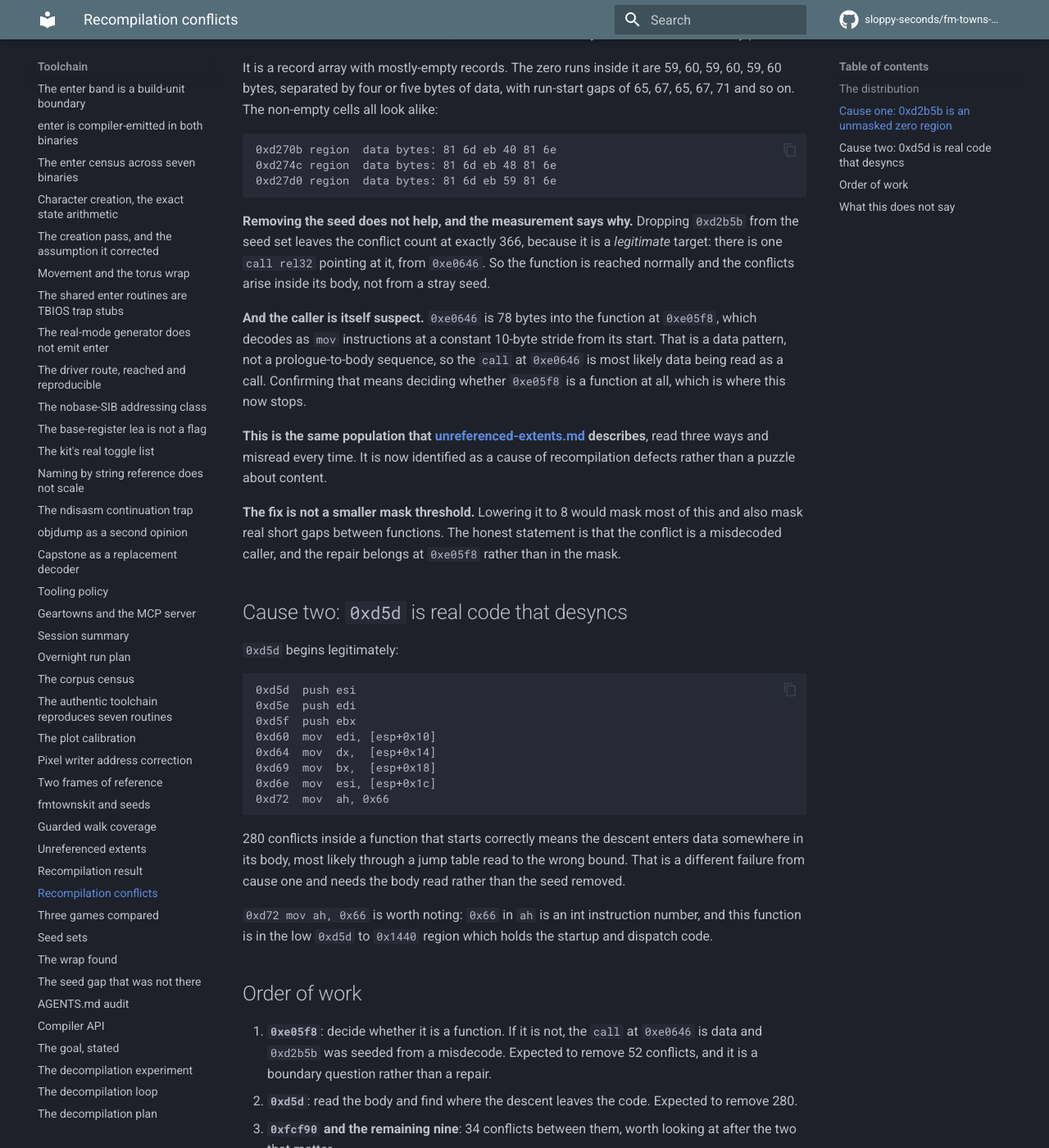
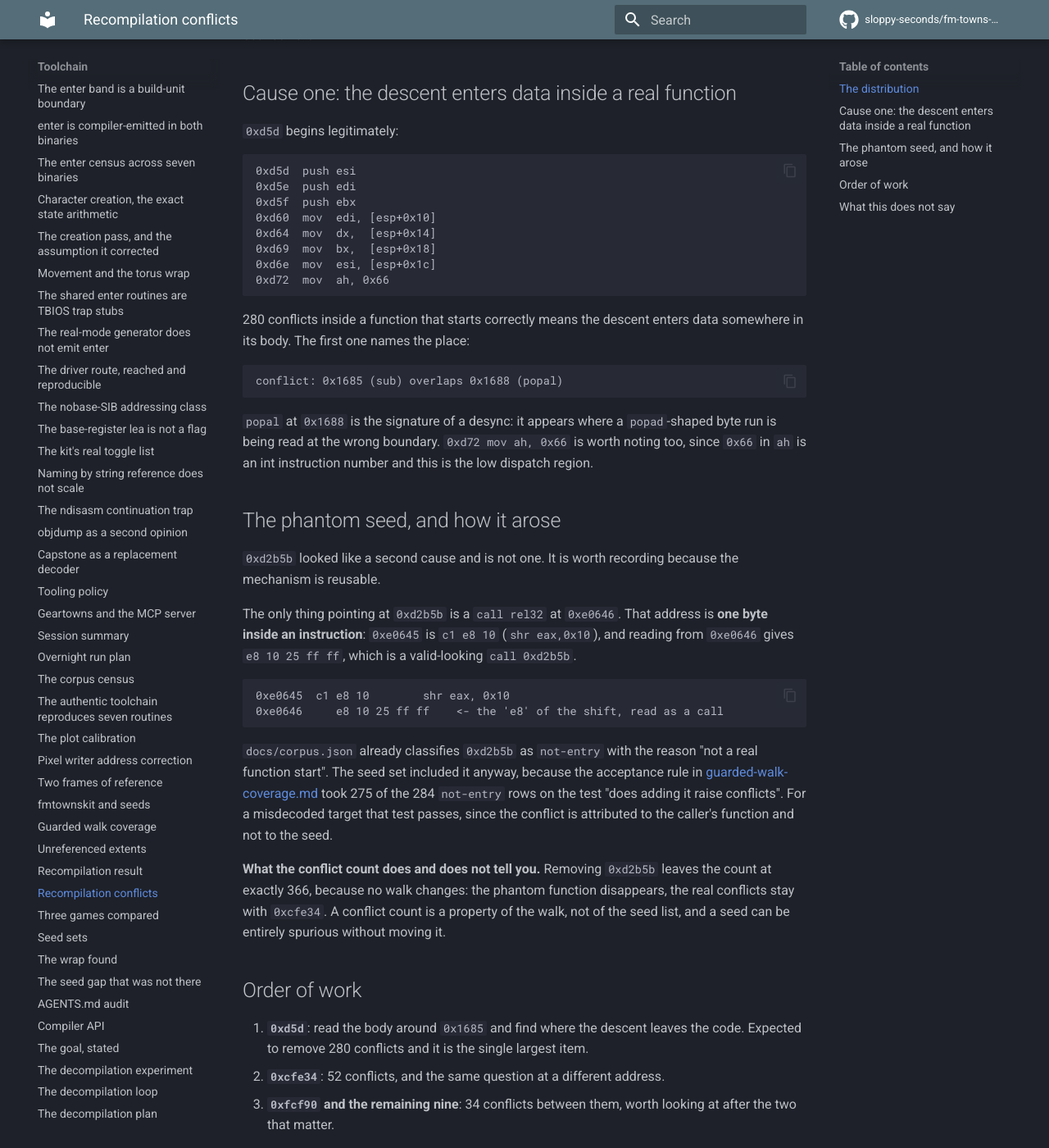
Before and after one commit to sloppy-seconds/fm-towns-ultima, an MkDocs documentation site: the page built from docs/recompilation-conflicts.md, in a window 1280 px wide and 1400 px high, scrolled down 923 px. Shown: the whole window at 82% size. Built offline with MkDocs 1.6.1 and Material for MkDocs 9.7.7, drawn with Linux system fonts in a browser that asks for light colours; comment, search, counter and statistics services are not loaded; some of the changed text lies outside the part shown.

Commit message:
The phantom seed: 0xd2b5b was read out of the middle of a shift
Settles whether 0xe05f8 is a function, and the answer corrects the previous
commit's attribution.

0xe05f8 IS a function and its decodes are clean. The "10-byte stride" I called a
data pattern is mov [abs32], imm32, which is exactly 10 bytes. Not a data
pattern at all.

The call at 0xe0646 is one byte inside an instruction. 0xe0645 is c1 e8 10
(shr eax, 0x10), and reading from 0xe0646 gives e8 10 25 ff ff, a valid-looking
call to 0xd2b5b. So 0xd2b5b was never called; it was seeded from a mid-instruction
decode.

corpus.json already had it as not-entry, "not a real function start". The seed
set took it anyway because the acceptance rule kept 275 of 284 not-entry rows on
the test "does adding it raise conflicts", and for a misdecoded target that test
passes: the conflict is attributed to the caller's function, not to the seed.

The second conflict cluster is therefore at 0xcfe34, not 0xd2b5b. The first
grouping put each conflicting address with the nearest preceding function start,
and 0xd2b5b was a seed sitting just before them. Removing it moved the
attribution 52 conflicts to their real owner.

Removing the phantom seed leaves the count at exactly 366. A conflict count is a
property of the walk, not of the seed list, and a seed can be entirely spurious
without moving it.

The real conflict is named: 0x1685 (sub) overlaps 0x1688 (popal), inside 0xd5d,
which is a desync.

````diff
--- a/docs/recompilation-conflicts.md
+++ b/docs/recompilation-conflicts.md
@@ -12,48 +12,19 @@
 | conflicts | 366 |
 | functions affected | **12** |
 | `0xd5d` | **280** |
-| `0xd2b5b` | **52** |
+| `0xcfe34` | **52** |
 | `0xfcf90` | 9 |
 | the other nine | 25 between them |
 
 So the useful work is two functions, not 366 sites.
 
-## Cause one: `0xd2b5b` is an unmasked zero region
+**An attribution error is recorded because it cost a step.** The second cluster was first reported as
+`0xd2b5b` and that was wrong. The grouping put each conflicting address with the nearest preceding
+function start, and `0xd2b5b` was a seed that sat just before the conflicts. Removing that seed moved
+the attribution to `0xcfe34`, which is where the conflicts always were. A conflict's address and the
+function that owns it are not the same question when a bad seed sits between them.
 
-`0xd2b5b` decodes as `add [eax],al` ten times, which is the signature of decoding zeros. It is not
-inside a zero run, and that is the whole problem: the region `0xd2704` to `0xd2f04` is **86 percent
-zeros** but never has 64 consecutive, so the mask at the 64-byte threshold misses every part of it.
-
-It is a record array with mostly-empty records. The zero runs inside it are 59, 60, 59, 60, 59, 60
-bytes, separated by four or five bytes of data, with run-start gaps of 65, 67, 65, 67, 71 and so on.
-The non-empty cells all look alike:
-
-```
-0xd270b region  data bytes: 81 6d eb 40 81 6e
-0xd274c region  data bytes: 81 6d eb 48 81 6e
-0xd27d0 region  data bytes: 81 6d eb 59 81 6e
-```
-
-**Removing the seed does not help, and the measurement says why.** Dropping `0xd2b5b` from the seed
-set leaves the conflict count at exactly 366, because it is a *legitimate* target: there is one
-`call rel32` pointing at it, from `0xe0646`. So the function is reached normally and the conflicts
-arise inside its body, not from a stray seed.
-
-**And the caller is itself suspect.** `0xe0646` is 78 bytes into the function at `0xe05f8`, which
-decodes as `mov` instructions at a constant 10-byte stride from its start. That is a data pattern,
-not a prologue-to-body sequence, so the `call` at `0xe0646` is most likely data being read as a
-call. Confirming that means deciding whether `0xe05f8` is a function at all, which is where this
-now stops.
-
-**This is the same population that
-[unreferenced-extents.md](unreferenced-extents.md) describes**, read three ways and misread every
-time. It is now identified as a cause of recompilation defects rather than a puzzle about content.
-
-**The fix is not a smaller mask threshold.** Lowering it to 8 would mask most of this and also mask
-real short gaps between functions. The honest statement is that the conflict is a misdecoded caller,
-and the repair belongs at `0xe05f8` rather than in the mask.
-
-## Cause two: `0xd5d` is real code that desyncs
+## Cause one: the descent enters data inside a real function
 
 `0xd5d` begins legitimately:
 
@@ -68,23 +39,53 @@
 0xd72  mov  ah, 0x66
 ```
 
-280 conflicts inside a function that starts correctly means the descent enters data somewhere in
-its body, most likely through a jump table read to the wrong bound. That is a different failure from
-cause one and needs the body read rather than the seed removed.
+280 conflicts inside a function that starts correctly means the descent enters data somewhere in its
+body. The first one names the place:
 
-`0xd72 mov ah, 0x66` is worth noting: `0x66` in `ah` is an int instruction number, and this function
-is in the low `0xd5d` to `0x1440` region which holds the startup and dispatch code.
+```
+conflict: 0x1685 (sub) overlaps 0x1688 (popal)
+```
+
+`popal` at `0x1688` is the signature of a desync: it appears where a `popad`-shaped byte run is being
+read at the wrong boundary. `0xd72 mov ah, 0x66` is worth noting too, since `0x66` in `ah` is an int
+instruction number and this is the low dispatch region.
+
+## The phantom seed, and how it arose
+
+`0xd2b5b` looked like a second cause and is not one. It is worth recording because the mechanism is
+reusable.
+
+The only thing pointing at `0xd2b5b` is a `call rel32` at `0xe0646`. That address is **one byte
+inside an instruction**: `0xe0645` is `c1 e8 10` (`shr eax,0x10`), and reading from `0xe0646` gives
+`e8 10 25 ff ff`,
+which is a valid-looking `call 0xd2b5b`.
+
+```
+0xe0645  c1 e8 10        shr eax, 0x10
+0xe0646     e8 10 25 ff ff    <- the 'e8' of the shift, read as a call
+```
+
+`docs/corpus.json` already classifies `0xd2b5b` as `not-entry` with the reason "not a real function
+start". The seed set included it anyway, because the acceptance rule in
+[guarded-walk-coverage.md](guarded-walk-coverage.md) took 275 of the 284 `not-entry` rows on the test
+"does adding it raise conflicts". For a misdecoded target that test passes, since the conflict is
+attributed to the caller's function and not to the seed.
+
+**What the conflict count does and does not tell you.** Removing `0xd2b5b` leaves the count at exactly
+366, because no walk changes: the phantom function disappears, the real conflicts stay with
+`0xcfe34`. A conflict count is a property of the walk, not of the seed list, and a seed can be
+entirely spurious without moving it.
+
 
 ## Order of work
 
-1. **`0xe05f8`**: decide whether it is a function. If it is not, the `call` at `0xe0646` is data and
-`0xd2b5b` was seeded from a misdecode. Expected to remove 52 conflicts, and it is a boundary
-question rather than a repair.
-2. **`0xd5d`**: read the body and find where the descent leaves the code. Expected to remove 280.
+1. **`0xd5d`**: read the body around `0x1685` and find where the descent leaves the code. Expected
+   to remove 280 conflicts and it is the single largest item.
+2. **`0xcfe34`**: 52 conflicts, and the same question at a different address.
 3. **`0xfcf90` and the remaining nine**: 34 conflicts between them, worth looking at after the two
-that matter.
+   that matter.
 
-Neither of the first two requires the recompiler to change. Both are about what is fed to it.
+None of this requires the recompiler to change. All of it is about what is fed to it.
 
 ## What this does not say
 
````
